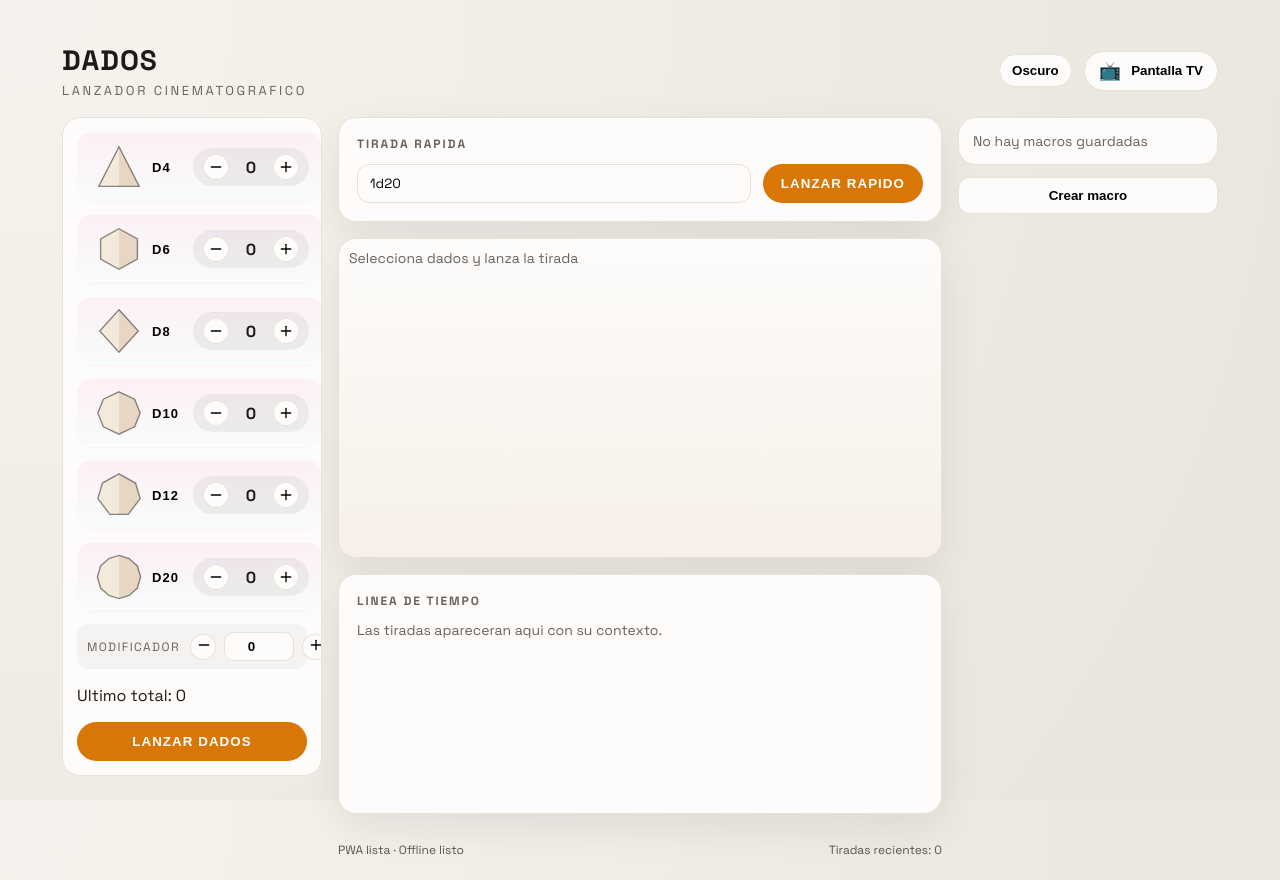
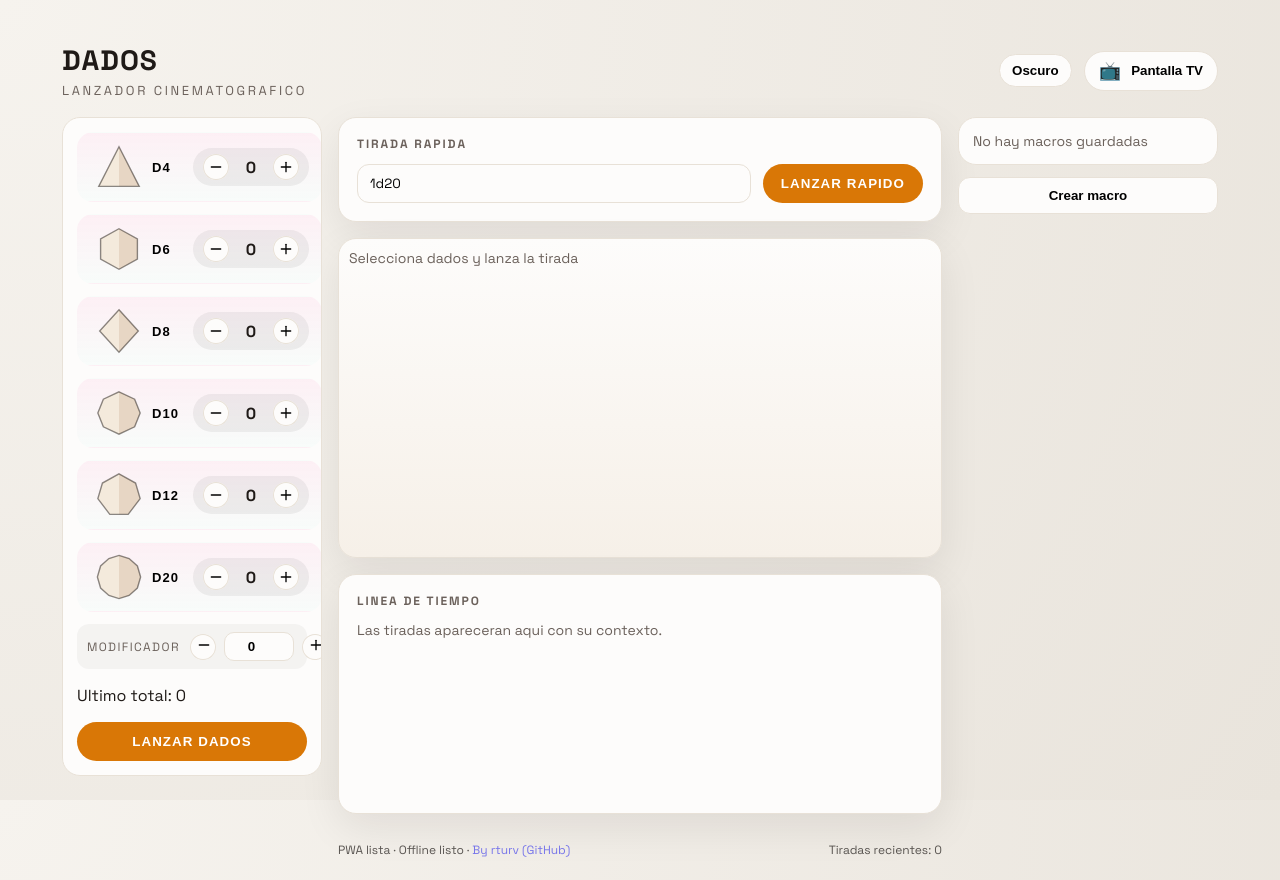
Before and after one commit to rturv/lanzador-dados, a React (Vite) app: page / in a window 1280 px wide. Built offline with nearby package versions, Linux system fonts and the light colour scheme.

Commit message:
enlace a github

```diff
--- a/src/App.jsx
+++ b/src/App.jsx
@@ -339,7 +339,9 @@ export default function App(){
               </div>
             </div>
             <div className="footer">
-              <div className="footer-note">PWA lista · Offline listo</div>
+              <div className="footer-note">
+                PWA lista · Offline listo · <a href="https://github.com/rturv/lanzador-dados" target="_blank" rel="noopener noreferrer" style={{opacity: 0.5, textDecoration: 'none'}}>By rturv (GitHub)</a>
+              </div>
               <div className="footer-note">Tiradas recientes: {history.length}</div>
             </div>
           </main>
```
